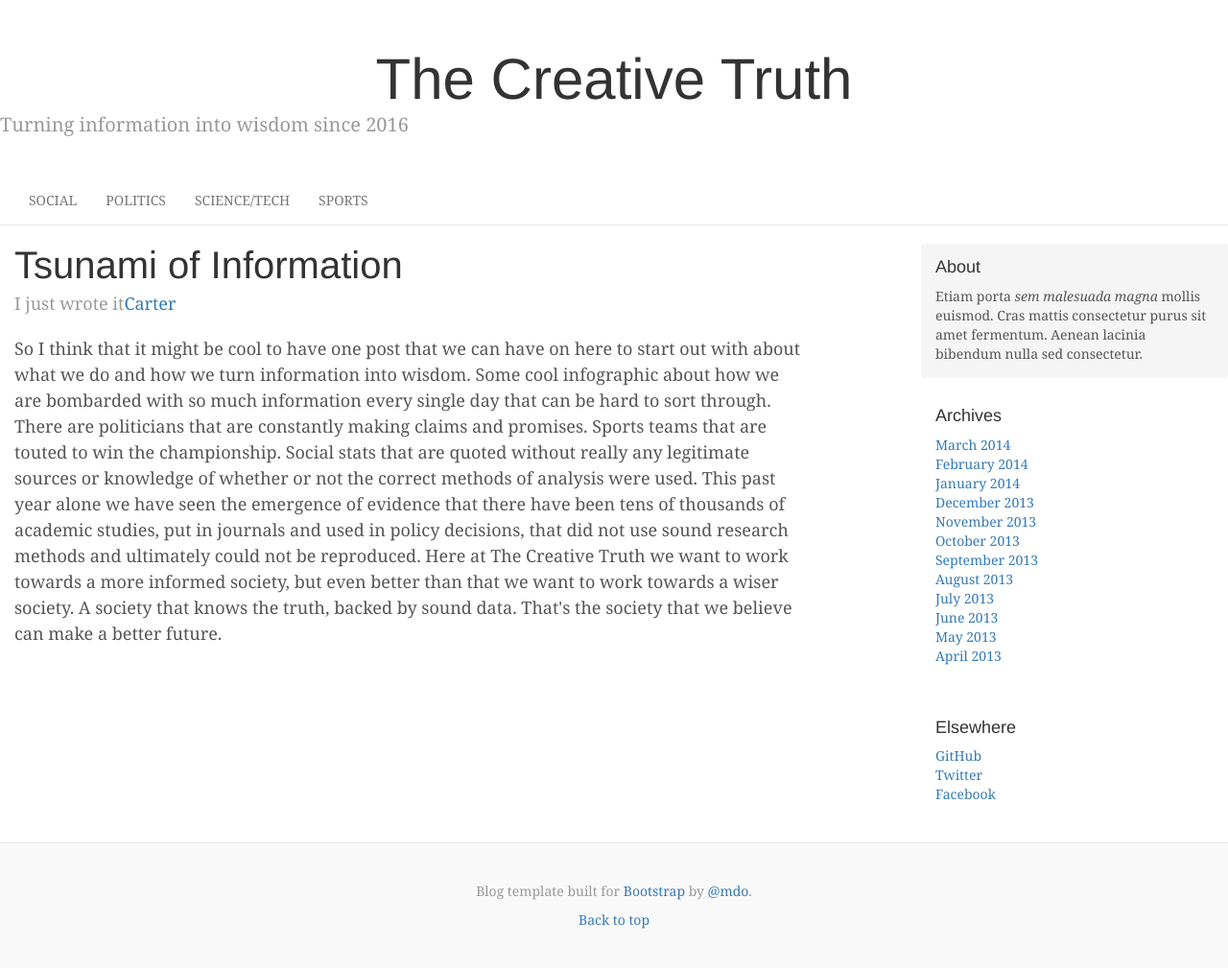
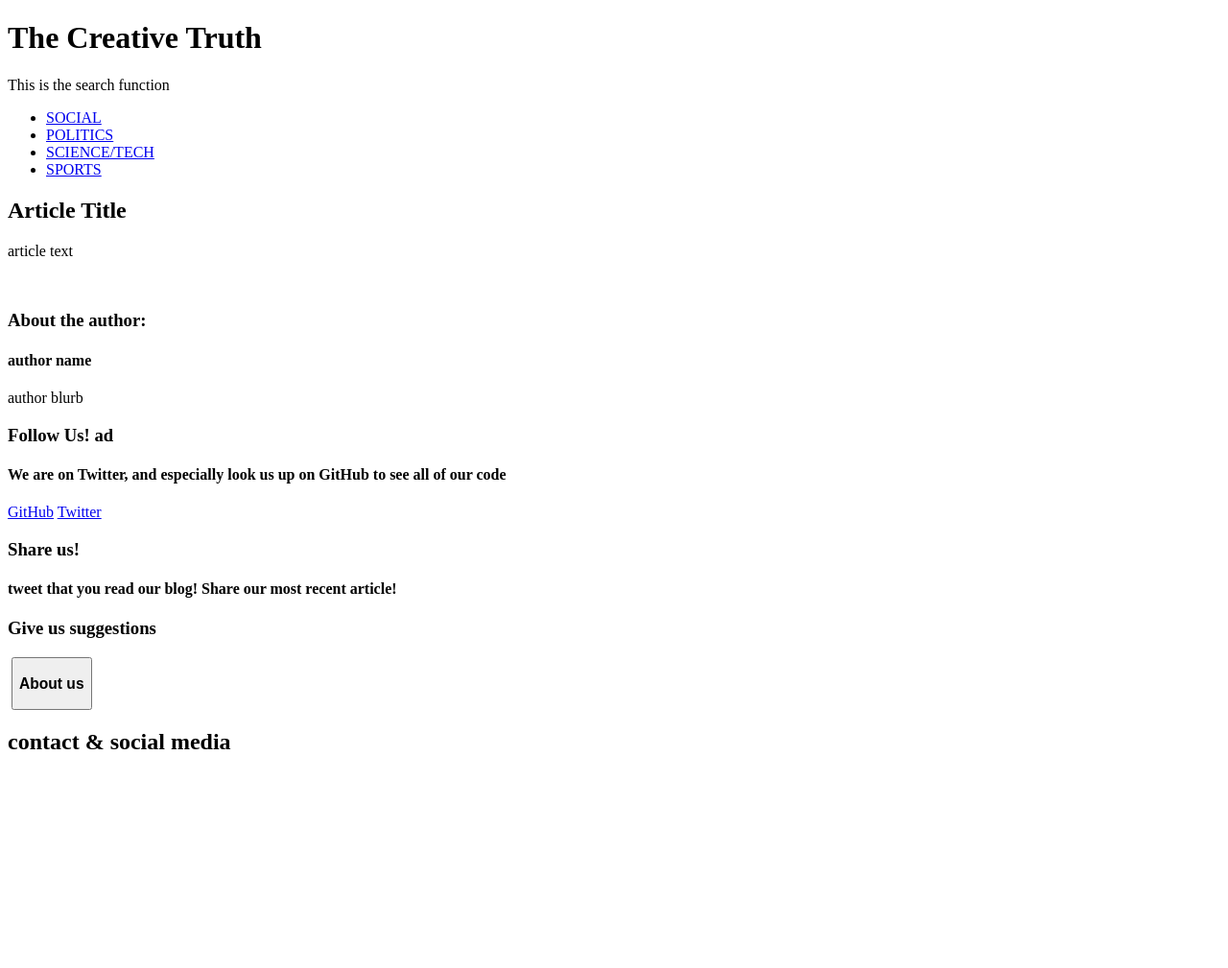
Before and after one commit to carterfawson/TheCreativeTruth, a Django app: template templates/blog/post.html in a window 1280 px wide. Shown: the whole page at 96% size. After the commit the page ends 781 px from the top, so only its background shows below. Run offline with Django 3.2, Linux system fonts and the light colour scheme; the template is opened without the code that fills it, so the values that code supplies are empty; some libraries are stand-ins or nearby versions.

Commit message:
Total change of source html after Lynda classes

```diff
--- a/blog/views.py
+++ b/blog/views.py
@@ -8,7 +8,7 @@ def home(request):
     context = RequestContext(request)
     return render(
         request,
-        '../../TheCreativeTruth/templates/index.html',
+        '../../TheCreativeTruth/templates/index_test.html',
         context
     )
 
--- a/templates/blog/post.html
+++ b/templates/blog/post.html
@@ -1,127 +1,66 @@
-{% load staticfiles %}
 <!DOCTYPE html>
 <html lang="en">
-  <head>
-    <meta charset="utf-8">
-    <meta http-equiv="X-UA-Compatible" content="IE=edge">
-    <meta name="viewport" content="width=device-width, initial-scale=1">
-    <!-- The above 3 meta tags *must* come first in the head; any other head content must come *after* these tags -->
-    <meta name="description" content="">
-    <meta name="author" content="">
-    <link rel="icon" href="../../favicon.ico">
-    <title>Blog Template for Bootstrap</title>
+<head>
+    <meta charset="UTF-8">
+    <title>TCT: Post Title</title>
+    <!--[if lt IE 9]><script src="http://html5shim.googlecode.com/svn/trunk/html5.js"></script><![end if]-->
+</head>
+<body>
+<!-- Header, branding, and navigation(and search) -->
+<header>
+    <h1>The Creative Truth</h1>
+    <search>This is the search function</search>
+    <nav>
+        <ul>
+            <li><a href="social.html" title="social">SOCIAL</a></li>
+            <li><a href="politics.html" title="politics">POLITICS</a></li>
+            <li><a href="science-tech.html" title="science-tech">SCIENCE/TECH</a></li>
+            <li><a href="sports.html" title="sports">SPORTS</a></li>
+        </ul>
+    </nav>
+</header>
+<!-- 3 most recent posts -->
+<main>
+    <article>
+        <h2>Article Title</h2>
+        <p>article text</p>
+        <img/> <!-- this is an infographic placeholder -->
+        <footer>
+            <section>
+                <h3>About the author:</h3>
+                <h4>author name</h4>
+                <p>author blurb</p>
+            </section>
+        </footer>
+    </article>
+</main>
+<!-- Our own ads for following us, sharing, and contributing -->
+<section>
+    <article>
+        <h3>Follow Us! ad</h3>
+            <h4>We are on Twitter, and especially look us up on GitHub to see all of our code</h4>
+            <p>
+                <a href="https://github.com/carterfawson/TheCreativeTruth">GitHub</a>
+                <a href="https://twitter.com/CarterFawson">Twitter</a>
+            </p>
+    </article>
+    <article>
+        <h3>Share us!</h3>
+            <h4>tweet that you read our blog! Share our most recent article!</h4>
+     </article>
+    <article>
+        <h3>Give us suggestions</h3>
+    </article>
+    <article>
+        <img href="aboutus-ad.jpg">
+        <button><h3>About us</h3></button>
+    </article>
 
-    <!-- Bootstrap core CSS -->
-    <link href="{% static 'blog/css/bootstrap.min.css' %}" rel="stylesheet">
+</section>
+<!-- Links to our social media, about us, and contact pages -->
+<footer>
+    <h2>contact & social media</h2>
+</footer>
 
-
-    <!-- Custom styles for this template -->
-    <link href="{% static 'blog/css/blog.css' %}" rel="stylesheet">
-    <link href="{% static 'blog/css/index.css' %}" rel="stylesheet">
-
-
-    <!-- HTML5 shim and Respond.js for IE8 support of HTML5 elements and media queries -->
-    <!--[if lt IE 9]>
-      <script src="https://oss.maxcdn.com/html5shiv/3.7.2/html5shiv.min.js"></script>
-      <script src="https://oss.maxcdn.com/respond/1.4.2/respond.min.js"></script>
-    <![endif]-->
-  </head>
-
-  <body>
-
-  <div class="blog-header">
-        <h1 class="blog-title">The Creative Truth</h1>
-        <p class="lead blog-description">Turning information into wisdom since 2016</p>
-  </div>
-
-<nav class="navbar navbar-default navbar-static-top">
-
-    <!-- The navbar items need to be Gotham in ALL CAPS -->
-    <!-- I also need to change the shading on the bottom and get rid of the color so that there is no outline to the navbar. -->
-
-      <div class="container">
-        <div class="navbar-header">
-          <button type="button" class="navbar-toggle collapsed" data-toggle="collapse" data-target="#navbar" aria-expanded="false" aria-controls="navbar">
-            <span class="sr-only">Toggle navigation</span>
-            <span class="icon-bar"></span>
-            <span class="icon-bar"></span>
-            <span class="icon-bar"></span>
-          </button>
-        </div>
-        <div id="navbar" class="navbar-collapse collapse navbar-full-custom">
-          <ul class="nav navbar-nav">
-            <li><a href="#">SOCIAL</a></li>
-            <li><a href="#about">POLITICS</a></li>
-            <li><a href="#contact">SCIENCE/TECH</a></li>
-            <li><a href="#contact">SPORTS</a></li>
-          </ul>
-        </div><!--/.nav-collapse -->
-      </div>
-    </nav>
-
-    <div class="container">
-
-      <div class="row">
-
-        <div class="col-sm-8 blog-main">
-
-          <div class="blog-post">
-            <h2 class="blog-post-title">Tsunami of Information</h2>
-            <p class="blog-post-meta">I just wrote it<a href="#">Carter</a></p>
-
-            <p>So I think that it might be cool to have one post that we can have on here to start out with about what we do and how we turn information into wisdom. Some cool infographic about how we are bombarded with so much information every single day that can be hard to sort through. There are politicians that are constantly making claims and promises. Sports teams that are touted to win the championship. Social stats that are quoted without really any legitimate sources or knowledge of whether or not the correct methods of analysis were used. This past year alone we have seen the emergence of evidence that there have been tens of thousands of academic studies, put in journals and used in policy decisions, that did not use sound research methods and ultimately could not be reproduced. Here at The Creative Truth we want to work towards a more informed society, but even better than that we want to work towards a wiser society. A society that knows the truth, backed by sound data. That's the society that we believe can make a better future.</p>
-          </div><!-- /.blog-post -->
-        </div>
-
-        <div class="col-sm-3 col-sm-offset-1 blog-sidebar">
-          <div class="sidebar-module sidebar-module-inset">
-            <h4>About</h4>
-            <p>Etiam porta <em>sem malesuada magna</em> mollis euismod. Cras mattis consectetur purus sit amet fermentum. Aenean lacinia bibendum nulla sed consectetur.</p>
-          </div>
-          <div class="sidebar-module">
-            <h4>Archives</h4>
-            <ol class="list-unstyled">
-              <li><a href="#">March 2014</a></li>
-              <li><a href="#">February 2014</a></li>
-              <li><a href="#">January 2014</a></li>
-              <li><a href="#">December 2013</a></li>
-              <li><a href="#">November 2013</a></li>
-              <li><a href="#">October 2013</a></li>
-              <li><a href="#">September 2013</a></li>
-              <li><a href="#">August 2013</a></li>
-              <li><a href="#">July 2013</a></li>
-              <li><a href="#">June 2013</a></li>
-              <li><a href="#">May 2013</a></li>
-              <li><a href="#">April 2013</a></li>
-            </ol>
-          </div>
-          <div class="sidebar-module">
-            <h4>Elsewhere</h4>
-            <ol class="list-unstyled">
-              <li><a href="#">GitHub</a></li>
-              <li><a href="#">Twitter</a></li>
-              <li><a href="#">Facebook</a></li>
-            </ol>
-          </div>
-        </div><!-- /.blog-sidebar -->
-
-      </div><!-- /.row -->
-
-    </div><!-- /.container -->
-
-    <footer class="blog-footer">
-      <p>Blog template built for <a href="http://getbootstrap.com">Bootstrap</a> by <a href="https://twitter.com/mdo">@mdo</a>.</p>
-      <p>
-        <a href="#">Back to top</a>
-      </p>
-    </footer>
-
-
-    <!-- Bootstrap core JavaScript
-    ================================================== -->
-    <!-- Placed at the end of the document so the pages load faster -->
-    <script src="https://ajax.googleapis.com/ajax/libs/jquery/1.11.3/jquery.min.js"></script>
-    <script>window.jQuery || document.write('<script src="../../assets/js/vendor/jquery.min.js"><\/script>')</script>
-    <script src="{% static 'blog/js/bootstrap.min.js' %}"></script>
-  </body>
+</body>
 </html>
```
Also changed, not shown: templates/index_test.html (added, +90 -0 lines).
